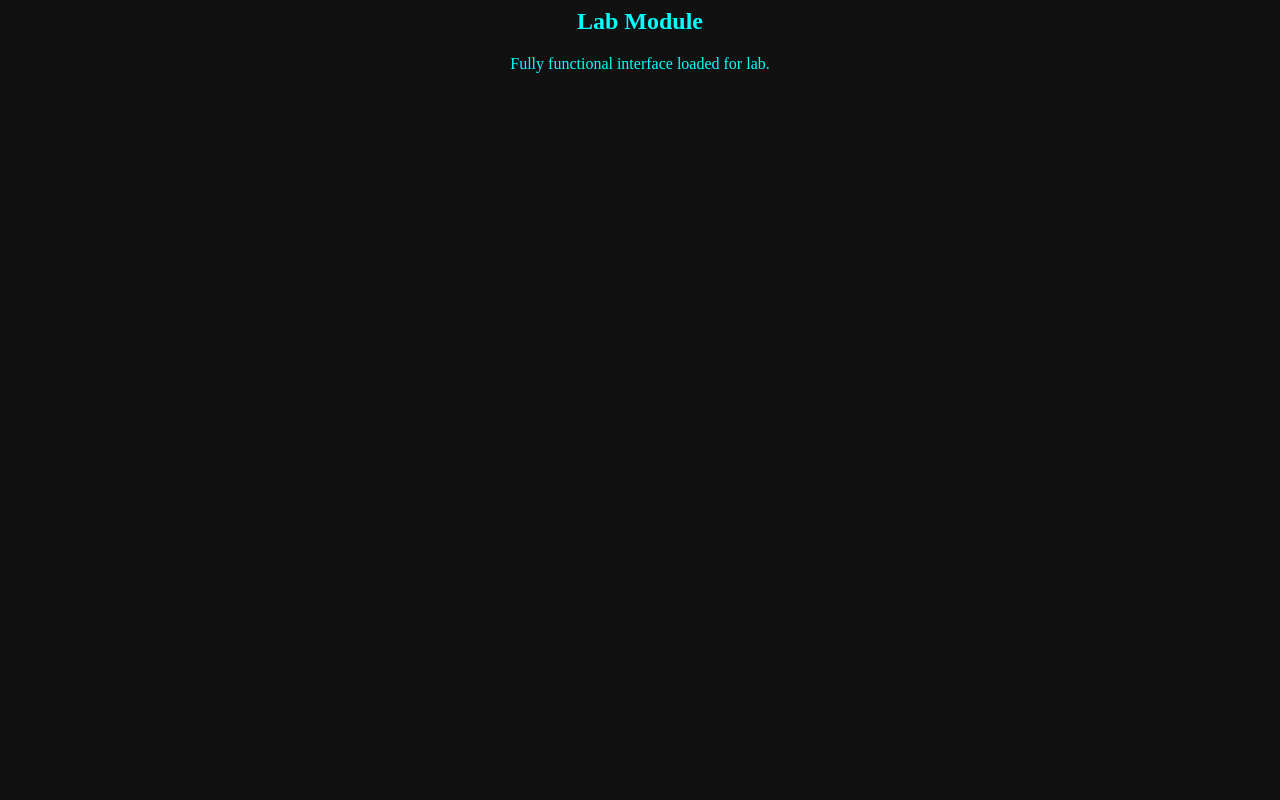
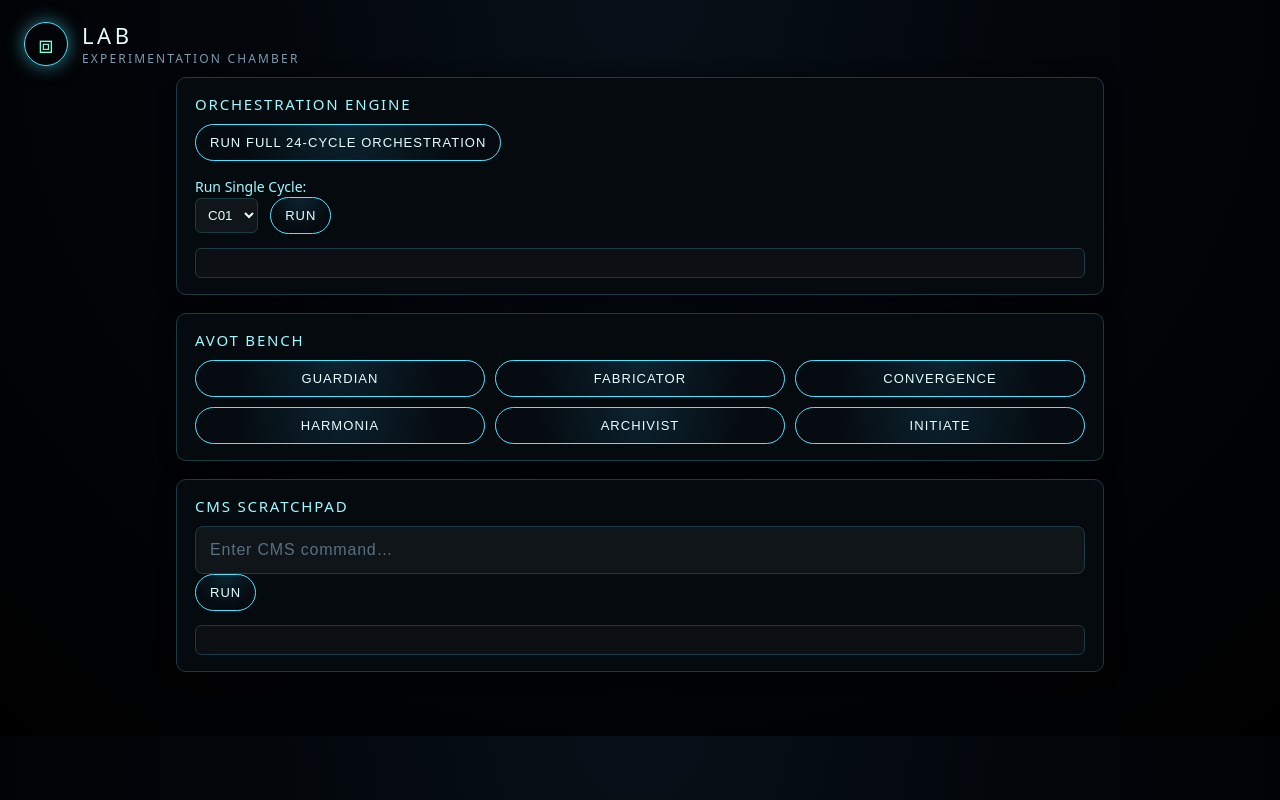
Before and after one commit to sovereign-codex/Tyme-open, a website: page scrolls/lab.html in a window 1280 px wide. Drawn offline with Linux system fonts and the light colour scheme.

Commit message:
Refactor lab.html with structured layout and scripts

```diff
--- a/scrolls/lab.html
+++ b/scrolls/lab.html
@@ -1 +1,102 @@
-<html><body style='background:#111;color:#0ff;text-align:center;'><h2>Lab Module</h2><p>Fully functional interface loaded for lab.</p></body></html>
+<!DOCTYPE html>
+<html lang="en">
+<head>
+  <meta charset="UTF-8">
+  <title>Tyme Lab</title>
+  <link rel="stylesheet" href="../style.css">
+</head>
+<body>
+
+<div class="tyme-header">
+  <div class="tyme-header-inner">
+    <div class="tyme-sigil">⧈</div>
+    <div>
+      <div class="tyme-title">LAB</div>
+      <div class="tyme-subtitle">EXPERIMENTATION CHAMBER</div>
+    </div>
+  </div>
+</div>
+
+<div class="chamber-container">
+
+  <!-- ORCHESTRATION CONTROL PANEL -->
+  <div class="chamber-card">
+    <div class="chamber-card-title">Orchestration Engine</div>
+
+    <button class="tyme-button" onclick="runCMS('tyme.orchestrate(24)')">
+      Run Full 24-Cycle Orchestration
+    </button>
+
+    <div style="margin-top:14px;">
+      <label style="color:#9efbff; font-size:14px;">Run Single Cycle:</label><br>
+      <select id="cycleSelect" class="cycle-select">
+        <script>
+          for (let i=1; i<=24; i++) {
+            document.write(`<option value="C${String(i).padStart(2,'0')}">C${String(i).padStart(2,'0')}</option>`);
+          }
+        </script>
+      </select>
+      <button class="tyme-button" onclick="runSelectedCycle()">Run</button>
+    </div>
+
+    <div id="orcOutput" class="lab-output"></div>
+  </div>
+
+  <!-- AVOT BENCH -->
+  <div class="chamber-card">
+    <div class="chamber-card-title">AVOT Bench</div>
+
+    <div class="avot-bench">
+      <button class="tyme-button" onclick="runCMS('avot.guardian.check()')">Guardian</button>
+      <button class="tyme-button" onclick="runCMS('avot.fabricator.draft()')">Fabricator</button>
+      <button class="tyme-button" onclick="runCMS('avot.convergence.merge()')">Convergence</button>
+      <button class="tyme-button" onclick="runCMS('avot.harmonia.tune()')">Harmonia</button>
+      <button class="tyme-button" onclick="runCMS('avot.archivist.record()')">Archivist</button>
+      <button class="tyme-button" onclick="runCMS('avot.initiate.ignite()')">Initiate</button>
+    </div>
+  </div>
+
+  <!-- CMS SCRATCHPAD -->
+  <div class="chamber-card">
+    <div class="chamber-card-title">CMS Scratchpad</div>
+
+    <input id="cmsInput" class="console-input" placeholder="Enter CMS command…">
+    <button class="tyme-button" onclick="scratchCMS()">Run</button>
+
+    <div id="cmsOutput" class="lab-output"></div>
+  </div>
+
+</div>
+
+<script>
+async function runCMS(cmd) {
+  const res = await fetch("/cms/execute", {
+    method: "POST",
+    headers: {"Content-Type":"application/json"},
+    body: JSON.stringify({ text: cmd })
+  });
+  const data = await res.json();
+  const el = document.getElementById("orcOutput");
+  el.textContent = JSON.stringify(data, null, 2);
+}
+
+function runSelectedCycle() {
+  const cycle = document.getElementById("cycleSelect").value;
+  runCMS(`tyme.orchestrate.single('${cycle}')`);
+}
+
+async function scratchCMS() {
+  const text = document.getElementById("cmsInput").value;
+  const res = await fetch("/cms/execute", {
+    method:"POST",
+    headers:{"Content-Type":"application/json"},
+    body: JSON.stringify({text})
+  });
+  const data = await res.json();
+  const el = document.getElementById("cmsOutput");
+  el.textContent = JSON.stringify(data, null, 2);
+}
+</script>
+
+</body>
+</html>
```
